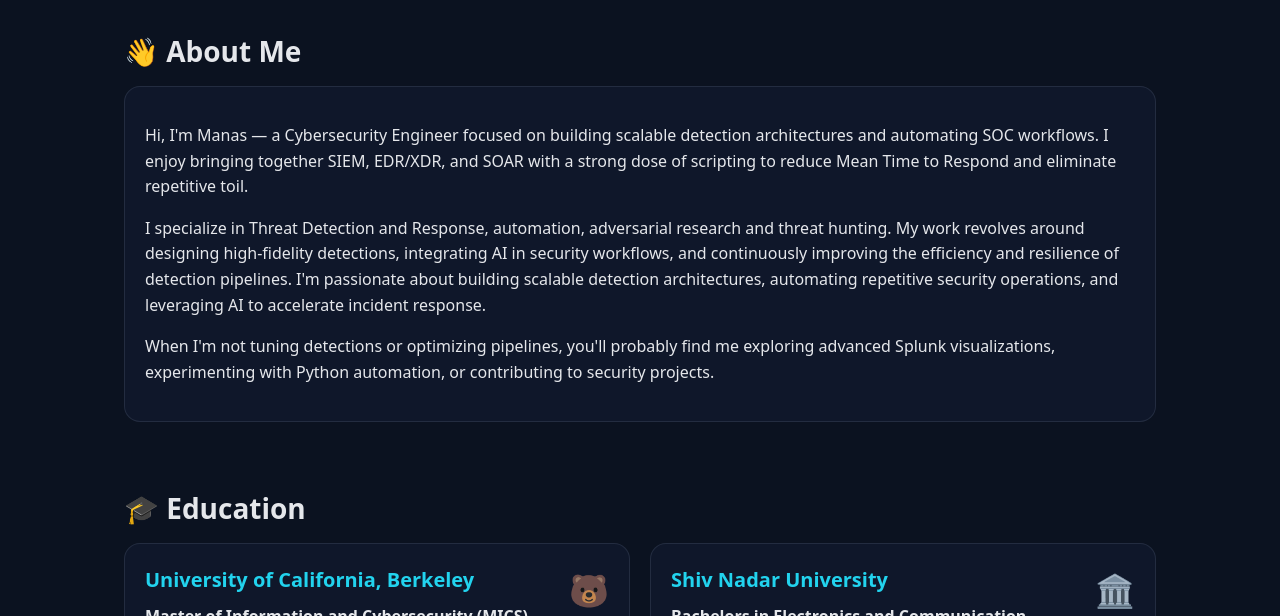
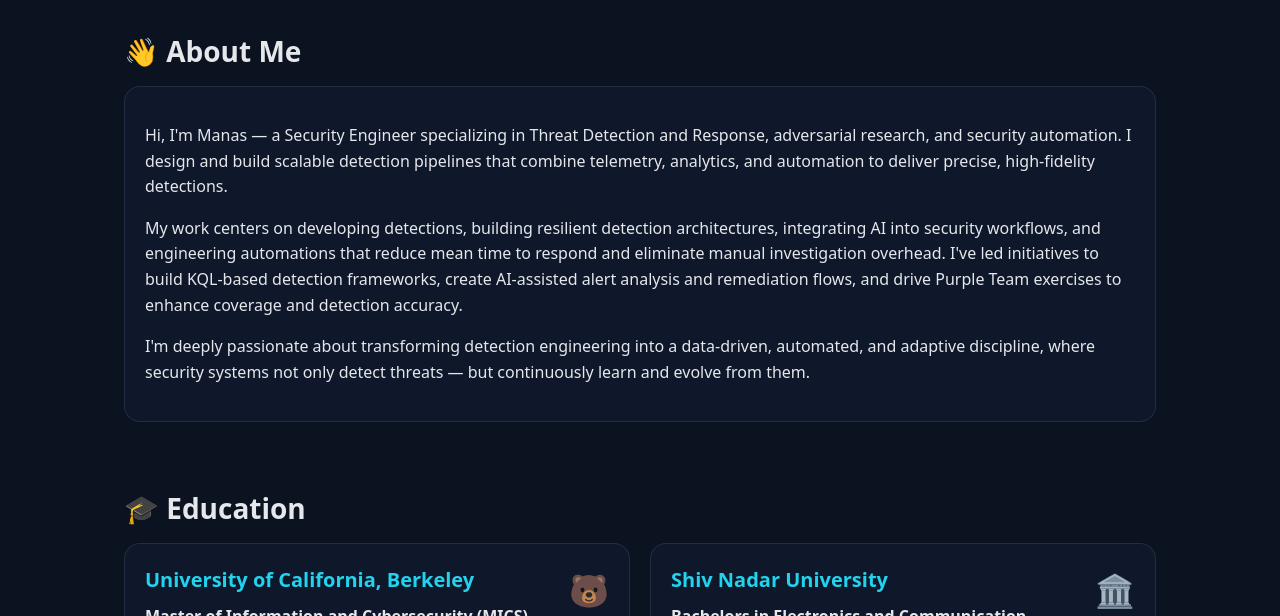
Before and after one commit to mangande/mangande.github.io, a plain HTML site: page index.html in a window 1280 px wide. Shown: the part 484-1100 px from the top of the page. Drawn offline with Linux system fonts and the light colour scheme.

Commit message:
update about me

```diff
--- a/index.html
+++ b/index.html
@@ -51,9 +51,9 @@
     <section id="about" class="section container">
       <h2>👋 About Me</h2>
       <div class="card">
-        <p>Hi, I'm Manas — a Cybersecurity Engineer focused on building scalable detection architectures and automating SOC workflows. I enjoy bringing together SIEM, EDR/XDR, and SOAR with a strong dose of scripting to reduce Mean Time to Respond and eliminate repetitive toil.</p>
-        <p>I specialize in Threat Detection and Response, automation, adversarial research and threat hunting. My work revolves around designing high-fidelity detections, integrating AI in security workflows, and continuously improving the efficiency and resilience of detection pipelines. I'm passionate about building scalable detection architectures, automating repetitive security operations, and leveraging AI to accelerate incident response.</p>
-        <p>When I'm not tuning detections or optimizing pipelines, you'll probably find me exploring advanced Splunk visualizations, experimenting with Python automation, or contributing to security projects.</p>
+        <p>Hi, I'm Manas — a Security Engineer specializing in Threat Detection and Response, adversarial research, and security automation. I design and build scalable detection pipelines that combine telemetry, analytics, and automation to deliver precise, high-fidelity detections.</p>
+        <p>My work centers on developing detections, building resilient detection architectures, integrating AI into security workflows, and engineering automations that reduce mean time to respond and eliminate manual investigation overhead. I've led initiatives to build KQL-based detection frameworks, create AI-assisted alert analysis and remediation flows, and drive Purple Team exercises to enhance coverage and detection accuracy.</p>
+        <p>I'm deeply passionate about transforming detection engineering into a data-driven, automated, and adaptive discipline, where security systems not only detect threats — but continuously learn and evolve from them.</p>
       </div>
     </section>
 
```
